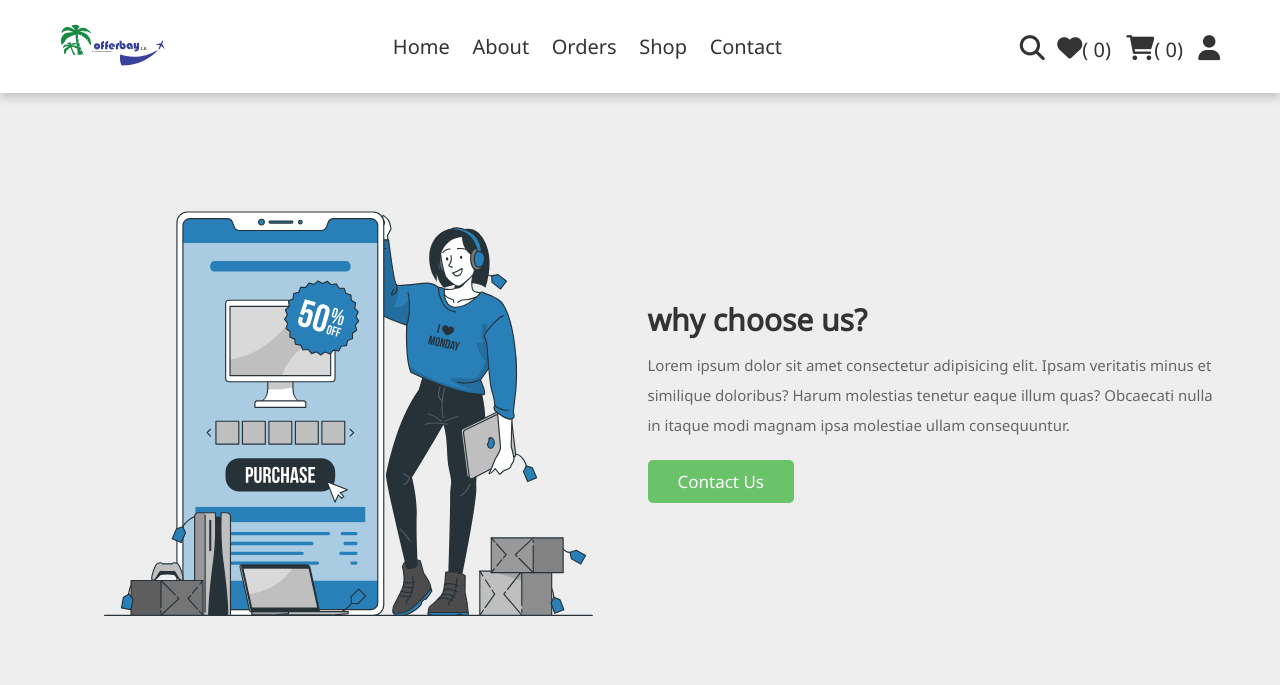
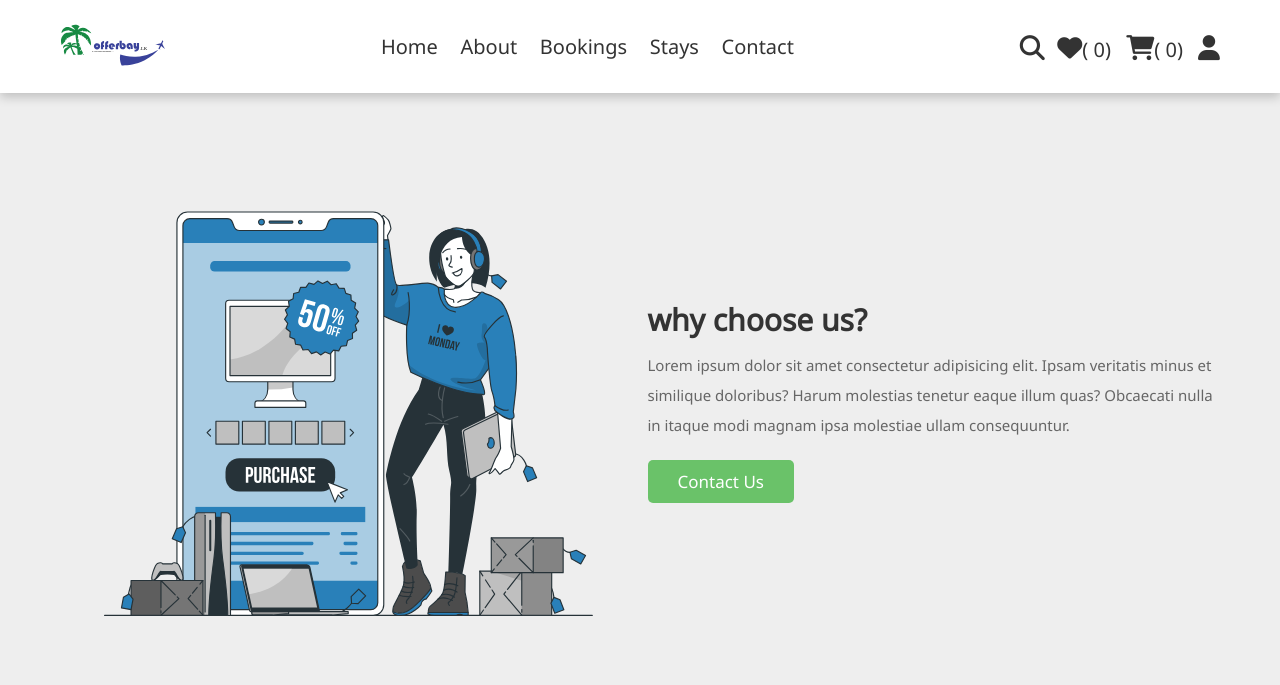
Before and after one commit to shav74/petwet, a PHP site: page /about.php in a window 1280 px wide. Shown: the top 685 px of the page. Run offline with PHP 8.4, Linux system fonts and the light colour scheme; data that the repository does not hold is empty; some libraries are stand-ins or nearby versions.

Commit message:
Update user_header.php

```diff
--- a/ecommerce website/components/user_header.php
+++ b/ecommerce website/components/user_header.php
@@ -22,8 +22,8 @@ if (isset($message)) {
       <nav class="navbar">
          <a href="home.php">Home</a>
          <a href="about.php">About</a>
-         <a href="orders.php">Orders</a>
-         <a href="shop.php">Shop</a>
+         <a href="orders.php">Bookings</a>
+         <a href="shop.php">Stays</a>
          <a href="contact.php">Contact</a>
       </nav>
 
```
